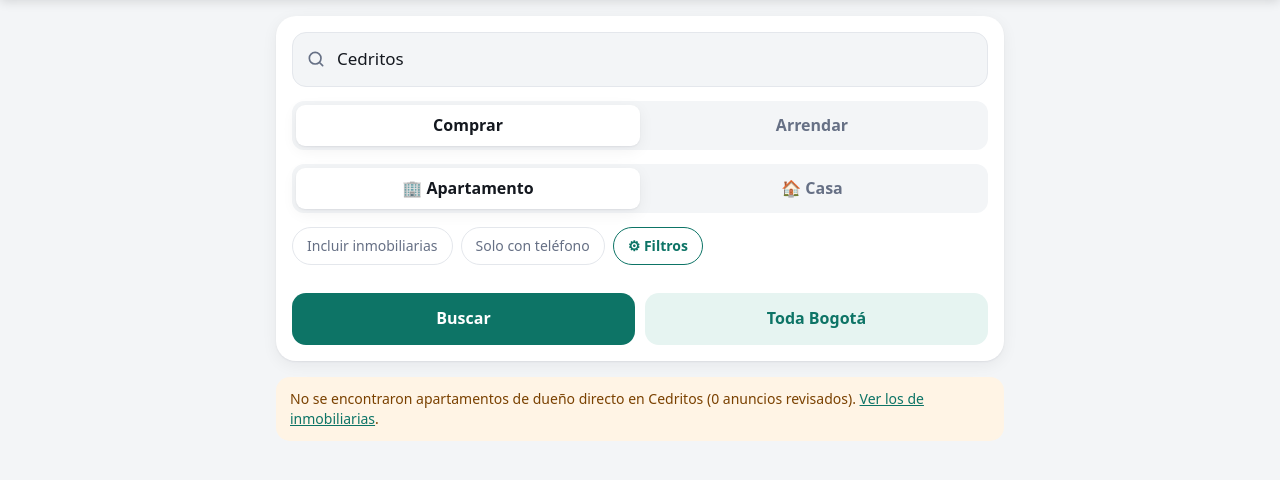
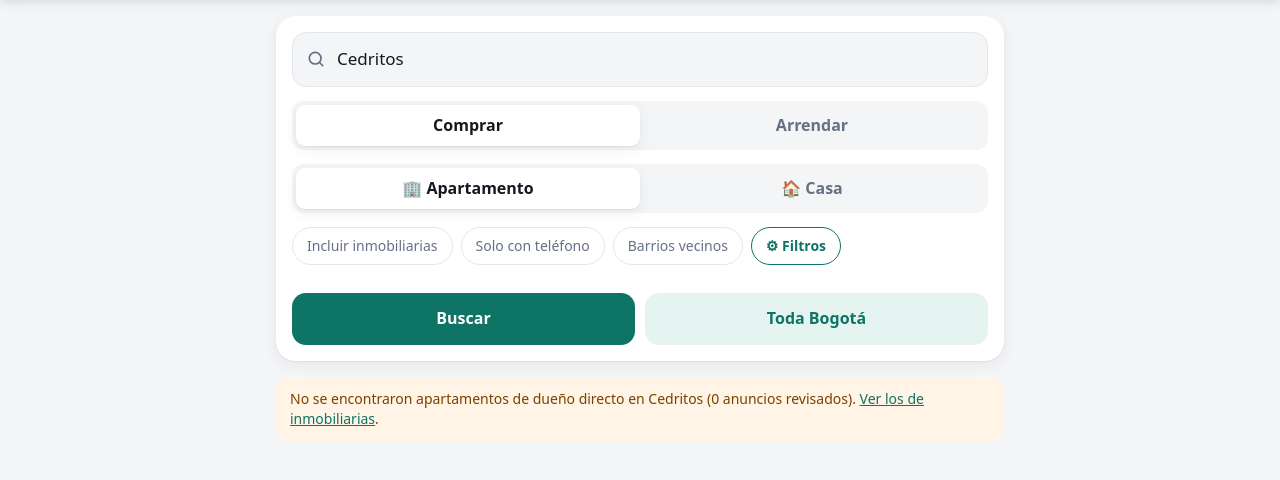
Before and after one commit to djsierra2020-design/Comparam2, a Flask app: page /?barrio=Cedritos&modo=barrio in a window 1280 px wide. Shown: the part 70-550 px from the top of the page. Run offline with Flask 3, Linux system fonts and the light colour scheme; data that the repository does not hold is empty.

Commit message:
Barrios vecinos: buscar también en los barrios de la misma localidad
Co-Authored-By: Claude Opus 5.5 <noreply@anthropic.com>
Claude-Session: https://claude.ai/code/session_019ZgVBx7hJQ7mT7QLJrH2xa

```diff
--- a/app.py
+++ b/app.py
@@ -6,7 +6,7 @@ import os
 from flask import Flask, jsonify, render_template, request, send_from_directory
 
 from comparam.barrios import BARRIOS
-from comparam.busqueda import buscar, buscar_ciudad
+from comparam.busqueda import buscar, buscar_ciudad, buscar_con_vecinos
 from comparam.config import PAGINAS_CIUDAD, crear_fuentes
 from comparam.formato import pesos
 from comparam.sources import PORTALES
@@ -49,7 +49,8 @@ def _consulta():
     barrio = request.args.get("barrio", "").strip()
     elegidas = [f for f in request.args.getlist("fuente") if f in FUENTES] or list(PORTALES)
     params = _params()
-    resultado = buscar(barrio, crear_fuentes(elegidas, tipo=_tipo()), **params) if barrio else None
+    buscador = buscar_con_vecinos if request.args.get("vecinos") == "1" else buscar
+    resultado = buscador(barrio, crear_fuentes(elegidas, tipo=_tipo()), **params) if barrio else None
     return barrio, elegidas, params, resultado
 
 
@@ -154,12 +155,13 @@ def inicio():
 
 
 def _anuncios_cliente(barrio: str, operacion: str, precio_max=None, hab_min=None, parq: str = "",
-                      solo_tel: bool = False, elegidas=None, tipo: str = "apartamento"):
+                      solo_tel: bool = False, elegidas=None, tipo: str = "apartamento", vecinos: bool = False):
     """Búsqueda para un cliente: solo dueños directos (sin «verificar»), con los filtros pedidos,
     del más barato al más caro por m²."""
     params = {"operacion": operacion, "solo_dueno": True, "con_telefono": solo_tel,
               "area_min": None, "precio_max": precio_max}
-    resultado = buscar(barrio, crear_fuentes(elegidas or list(PORTALES), tipo=tipo), **params) if barrio else None
+    buscador = buscar_con_vecinos if vecinos else buscar
+    resultado = buscador(barrio, crear_fuentes(elegidas or list(PORTALES), tipo=tipo), **params) if barrio else None
     anuncios = []
     if resultado:
         anuncios = [a for a in resultado.anuncios if a.es_dueno_directo and not a.verificar
@@ -184,6 +186,8 @@ def _texto_lista(barrio: str, operacion: str, anuncios, resultado, fecha: str, l
             partes.append(f"{a.habitaciones} hab")
         if a.parqueaderos:
             partes.append(f"🚗 {a.parqueaderos}")
+        if a.vecino:
+            partes.append(f"📍 {a.vecino}")
         if resultado and resultado.zona:
             d = resultado.zona.diferencia(a.precio_m2)
             partes.append(f"{abs(d):.0f}% {'bajo' if d < 0 else 'sobre'} el barrio")
@@ -208,6 +212,7 @@ def _filtros_lista(args) -> dict:
         "solo_tel": args.get("tel") == "1",
         "cliente": args.get("cliente", "").strip()[:60],
         "tipo": "casa" if args.get("tipo") == "casa" else "apartamento",
+        "vecinos": args.get("vecinos") == "1",
     }
 
 
@@ -219,14 +224,14 @@ def lista_cliente():
     f = _filtros_lista(request.args)
     elegidas = [x for x in request.args.getlist("fuente") if x in FUENTES] or None
     params, resultado, anuncios = _anuncios_cliente(f["barrio"], f["operacion"], f["precio_max"], f["hab_min"],
-                                                    f["parq"], f["solo_tel"], elegidas, f["tipo"])
+                                                    f["parq"], f["solo_tel"], elegidas, f["tipo"], f["vecinos"])
     fecha = diario.hoy().strftime("%d/%m/%Y")
     link = vence = None
     dias = int(request.args.get("dias", "0")) if request.args.get("dias", "").isdigit() else 0
     if dias in enlaces.DIAS_PERMITIDOS and f["barrio"] and enlaces.disponible():
         token, vence = enlaces.crear({"b": f["barrio"], "o": f["operacion"], "pm": f["precio_max"], "h": f["hab_min"],
                                       "pq": f["parq"], "t": f["solo_tel"], "c": f["cliente"],
-                                      "ti": "c" if f["tipo"] == "casa" else ""}, dias, diario.hoy())
+                                      "ti": "c" if f["tipo"] == "casa" else "", "ve": f["vecinos"]}, dias, diario.hoy())
         link = request.host_url.rstrip("/") + "/c/" + token
     return render_template("lista.html", barrio=f["barrio"], p=params, r=resultado, anuncios=anuncios,
                            cliente=f["cliente"], hab_min=f["hab_min"], parq=f["parq"], solo_tel=f["solo_tel"],
@@ -248,7 +253,8 @@ def lista_compartida(token: str):
         return render_template("lista_vencida.html", vence=vence.strftime("%d/%m/%Y")), 410
     tipo = "casa" if d.get("ti") == "c" else "apartamento"
     params, resultado, anuncios = _anuncios_cliente(d.get("b", ""), d.get("o", "venta"), d.get("pm"), d.get("h"),
-                                                    d.get("pq", ""), bool(d.get("t")), tipo=tipo)
+                                                    d.get("pq", ""), bool(d.get("t")), tipo=tipo,
+                                                    vecinos=bool(d.get("ve")))
     r = render_template("lista.html", barrio=d.get("b", ""), p=params, r=resultado, anuncios=anuncios,
                         cliente=d.get("c", ""), hab_min=d.get("h"), parq=d.get("pq", ""), solo_tel=bool(d.get("t")),
                         fecha=diario.hoy().strftime("%d/%m/%Y"), args={}, link=None, vence=vence, dias=0, tipo=tipo,
--- a/comparam/models.py
+++ b/comparam/models.py
@@ -23,6 +23,7 @@ class Listing:
     descripcion: str = ""
     ubicacion: str = ""  # todo el texto de ubicación del anuncio (barrio, localidad, zona, ciudad)
     publicado: str = ""  # fecha de publicación AAAA-MM-DD, si el portal la indica
+    vecino: str = ""  # barrio vecino del que viene (búsqueda con «barrios vecinos»); vacío = el barrio buscado
 
     @property
     def precio_m2(self) -> float:
--- a/templates/index.html
+++ b/templates/index.html
@@ -56,6 +56,7 @@
   .segmento label { text-align:center; padding:9px; border-radius:9px; font-weight:600; color:var(--mut); cursor:pointer }
   .segmento input:checked + label { background:var(--card); color:var(--tx); box-shadow:var(--sombra) }
   .chips { display:flex; flex-wrap:wrap; gap:8px }
+  .tag.vecino { background:#fff4cc; color:#7a5b00 }
   .chip-filtros { font:inherit; font-size:14px; font-weight:700; padding:8px 14px; border-radius:999px; border:1.5px solid var(--marca);
     background:transparent; color:var(--marca); cursor:pointer }
   .chip-filtros.on { background:var(--marca); color:#fff }
@@ -214,6 +215,7 @@
   <div class="chips">
     <span class="chip"><input type="checkbox" id="todos" name="todos" value="1" {% if not p.solo_dueno %}checked{% endif %}><label for="todos">Incluir inmobiliarias</label></span>
     <span class="chip"><input type="checkbox" id="ct" name="con_telefono" value="1" {% if p.con_telefono %}checked{% endif %}><label for="ct">Solo con teléfono</label></span>
+    <span class="chip"><input type="checkbox" id="vec" name="vecinos" value="1" {% if args.vecinos == '1' %}checked{% endif %}><label for="vec">Barrios vecinos</label></span>
     <button type="button" class="chip-filtros" id="filtros-form">⚙ Filtros</button>
   </div>
   <div id="filtros-ocultos"></div>
@@ -328,8 +330,9 @@
   </section>
   {% endif %}
   {% if r.anuncios %}
-  <a class="btn-lista" href="/lista?barrio={{ barrio|urlencode }}&operacion={{ p.operacion }}&tipo={{ tipo }}{% if args.area_min %}&area_min={{ args.area_min|urlencode }}{% endif %}" onclick="if(window.filtrosLista)this.href+=filtrosLista();document.getElementById('cargando-txt').textContent='Armando la lista para el cliente…';document.getElementById('cargando').style.display='grid'">📋 Lista para cliente</a>
-  <div class="titulo-lista">{{ r.anuncios|length }} resultado(s) en {{ barrio }} <span class="meta">· {{ r.total_encontrados }} anuncios revisados</span></div>
+  <a class="btn-lista" href="/lista?barrio={{ barrio|urlencode }}&operacion={{ p.operacion }}&tipo={{ tipo }}{% if args.vecinos == '1' %}&vecinos=1{% endif %}{% if args.area_min %}&area_min={{ args.area_min|urlencode }}{% endif %}" onclick="if(window.filtrosLista)this.href+=filtrosLista();document.getElementById('cargando-txt').textContent='Armando la lista para el cliente…';document.getElementById('cargando').style.display='grid'">📋 Lista para cliente</a>
+  <div class="titulo-lista">{{ r.anuncios|length }} resultado(s) en {{ barrio }}{% if r.vecinos %} y barrios vecinos{% endif %} <span class="meta">· {{ r.total_encontrados }} anuncios revisados</span></div>
+  {% if r.vecinos %}<div class="ocultos">📍 {{ r.vecinos }} de barrios vecinos de {{ r.localidad }}, comparados con el precio del m² de {{ barrio }}</div>{% endif %}
   {% if r.ocultos %}<div class="ocultos">{% set nd = r.anuncios|selectattr('es_dueno_directo')|list|length %}{% set nv = r.anuncios|selectattr('verificar')|list|length %}{{ nd }} de dueño directo{% if nv %} · {{ nv }} por verificar{% endif %} · {{ r.ocultos }} de inmobiliarias ocultos · <a href="{{ url_con_inmobiliarias() }}">Ver todos</a></div>{% endif %}
   <div class="barra-filtros"><button type="button" id="abrir-filtros">⚙ Filtros</button><span class="meta" id="conteo"></span></div>
   <ol class="lista" id="lista">
@@ -338,9 +341,9 @@
         data-area="{{ a.area_m2 }}" data-hab="{{ a.habitaciones or 0 }}" data-parq="{{ '' if a.parqueaderos is none else a.parqueaderos }}"
         data-vs="{{ r.zona.diferencia(a.precio_m2)|round(1) if r.zona else 0 }}"
         data-dias="{{ h.dias if h and h.dias is not none else -1 }}" data-baja="{{ h.baja_pct if h else 0 }}" data-verificar="{{ 1 if a.verificar else 0 }}">
-      <div class="top"><span class="pos">{{ loop.index }}</span><span class="tag portal">{{ a.fuente|portal }}</span><span class="tag {{ 'verificar' if a.verificar }}">{{ a.publicado_por or 'anunciante desconocido' }}</span></div>
+      <div class="top"><span class="pos">{{ loop.index }}</span><span class="tag portal">{{ a.fuente|portal }}</span><span class="tag {{ 'verificar' if a.verificar }}">{{ a.publicado_por or 'anunciante desconocido' }}</span>{% if a.vecino %}<span class="tag vecino">📍 {{ a.vecino }}</span>{% endif %}</div>
       <div class="tit">{% if a.url %}<a href="{{ a.url }}" target="_blank" rel="noopener">{{ a.titulo }}</a>{% else %}{{ a.titulo }}{% endif %}</div>
-      <div class="meta">{{ a.precio|pesos }} · {{ '%g'|format(a.area_m2) }} m²{% if a.habitaciones %} · {{ a.habitaciones }} hab{% endif %}{% if a.banos %} · {{ a.banos }} baños{% endif %}{% if a.parqueaderos %} · 🚗 {{ a.parqueaderos }} parq.{% elif a.parqueaderos == 0 %} · sin parqueadero{% endif %} · {{ a.barrio }}</div>
+      <div class="meta">{{ a.precio|pesos }} · {{ '%g'|format(a.area_m2) }} m²{% if a.habitaciones %} · {{ a.habitaciones }} hab{% endif %}{% if a.banos %} · {{ a.banos }} baños{% endif %}{% if a.parqueaderos %} · 🚗 {{ a.parqueaderos }} parq.{% elif a.parqueaderos == 0 %} · sin parqueadero{% endif %} · {{ a.vecino or a.barrio }}</div>
       <div class="precio">
         <div class="m2">{{ a.precio_m2|pesos }} <small>/m²</small></div>
         {% if r.zona %}{% set d = r.zona.diferencia(a.precio_m2) %}<span class="vs {{ 'bajo' if d < 0 else 'alto' }}">{{ '%.0f'|format(d|abs) }}% {{ 'bajo' if d < 0 else 'sobre' }} la zona</span>{% endif %}
--- a/templates/lista.html
+++ b/templates/lista.html
@@ -57,6 +57,7 @@
     <label>Parqueadero<select name="parq"><option value="">Cualquiera</option><option value="si" {% if parq == 'si' %}selected{% endif %}>Con parqueadero</option><option value="no" {% if parq == 'no' %}selected{% endif %}>Sin parqueadero</option></select></label>
     <label>Nombre del cliente<input name="cliente" value="{{ cliente }}" placeholder="Opcional"></label>
     <label class="check"><input type="checkbox" name="tel" value="1" {% if solo_tel %}checked{% endif %}> Solo los que tienen teléfono publicado</label>
+    <label class="check"><input type="checkbox" name="vecinos" value="1" {% if args.get('vecinos') == '1' %}checked{% endif %}> Incluir barrios vecinos (misma localidad)</label>
     {% for f in args.getlist('fuente') %}<input type="hidden" name="fuente" value="{{ f }}">{% endfor %}
     <button type="submit">Actualizar</button>
   </form>
@@ -105,7 +106,7 @@
     <div class="t">{{ a.precio|pesos }}{% if p.operacion == 'arriendo' %}/mes{% endif %} · {{ '%g'|format(a.area_m2) }} m²
       {% if r.zona %}{% set d = r.zona.diferencia(a.precio_m2) %}<span class="tag {{ 'bajo' if d < 0 else 'alto' }}">{{ '%.0f'|format(d|abs) }}% {{ 'bajo' if d < 0 else 'sobre' }} el barrio</span>{% endif %}
       {% if h and h.baja_pct %}<span class="tag baja">Bajó {{ h.baja_pct }}%</span>{% endif %}</div>
-    <div class="m">{{ a.precio_m2|pesos }}/m²{% if a.habitaciones %} · <b>{{ a.habitaciones }}</b> hab{% endif %}{% if a.banos %} · <b>{{ a.banos }}</b> baños{% endif %}{% if a.parqueaderos %} · 🚗 <b>{{ a.parqueaderos }}</b> parq.{% elif a.parqueaderos == 0 %} · sin parqueadero{% endif %}{% if a.barrio %} · {{ a.barrio }}{% endif %}{% if h and h.dias is not none %} · {{ h.texto }}{% endif %}</div>
+    <div class="m">{{ a.precio_m2|pesos }}/m²{% if a.habitaciones %} · <b>{{ a.habitaciones }}</b> hab{% endif %}{% if a.banos %} · <b>{{ a.banos }}</b> baños{% endif %}{% if a.parqueaderos %} · 🚗 <b>{{ a.parqueaderos }}</b> parq.{% elif a.parqueaderos == 0 %} · sin parqueadero{% endif %}{% if a.vecino %} · <b>📍 {{ a.vecino }}</b> (vecino){% elif a.barrio %} · {{ a.barrio }}{% endif %}{% if h and h.dias is not none %} · {{ h.texto }}{% endif %}</div>
     {% if a.telefonos %}<div class="tel">📞 {{ a.telefonos|join(' · ') }}</div>{% endif %}
     {% if a.url %}<div><a class="ver" href="{{ a.url }}" target="_blank" rel="noopener">🔗 Ver anuncio en {{ a.fuente|portal }}</a></div>{% endif %}
   </div>
```
Also changed, not shown: comparam/busqueda.py (+28 -0 lines), tests/test_comparam.py (+19 -0 lines).
